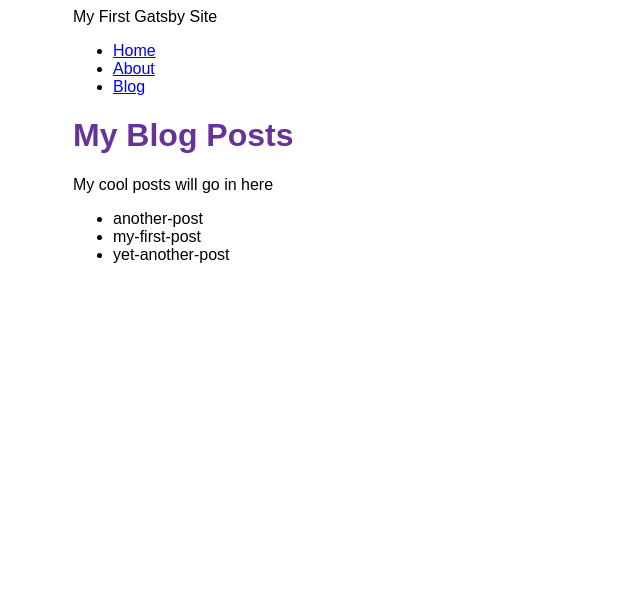
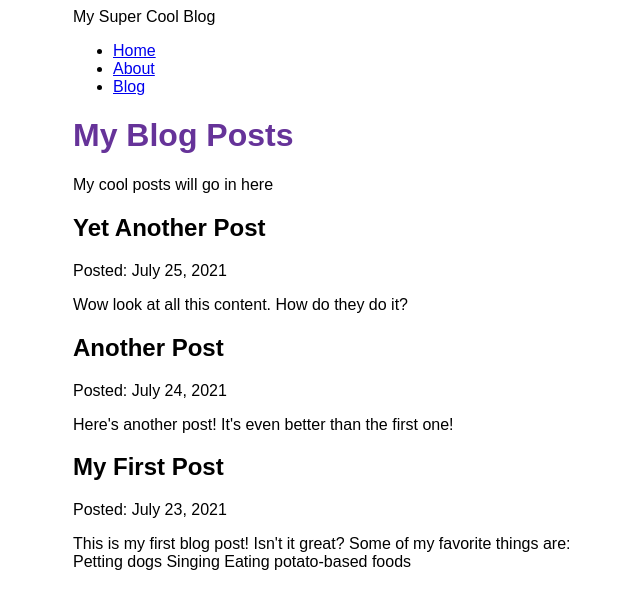
Before and after one commit to joaosilva-lp/gatsby-doc, a Gatsby site: page /blog in a window 1280 px wide. Shown: the whole page, without its empty margins (317-957 px from the left). Built offline with nearby package versions, Linux system fonts and the light colour scheme; Gatsby itself is replaced by a stand-in of ours.

Commit message:
Finished Gatsby Tutorial Part 5

```diff
--- a/blog/another-post.mdx
+++ b/blog/another-post.mdx
@@ -0,0 +1,7 @@
+---
+title: "Another Post"
+date: "2021-07-24"
+slug: "another-post"
+---
+
+Here's another post! It's even better than the first one!
--- a/blog/my-first-post.mdx
+++ b/blog/my-first-post.mdx
@@ -0,0 +1,13 @@
+---
+title: "My First Post"
+date: "2021-07-23"
+slug: "my-first-post"
+---
+
+This is my first blog post! Isn't it *great*?
+
+Some of my **favorite** things are:
+
+* Petting dogs
+* Singing
+* Eating potato-based foods
--- a/blog/yet-another-post.mdx
+++ b/blog/yet-another-post.mdx
@@ -0,0 +1,7 @@
+---
+title: "Yet Another Post"
+date: "2021-07-25"
+slug: "yet-another-post"
+---
+
+Wow look at all this content. How do they do it?
--- a/gatsby-config.js
+++ b/gatsby-config.js
@@ -3,17 +3,18 @@
  */
 module.exports = {
   siteMetadata: {
-    title: "My First Gatsby Site",
+    title: "My Super Cool Blog",
   },
   plugins: [
     "gatsby-plugin-image",
     "gatsby-plugin-sharp",
     {
-      resolve: "gatsby-source-filesystem",
+      resolve: `gatsby-source-filesystem`,
       options: {
-        name: 'blog',
-        path: `${__dirname}/blog`,
-      }
+        name: `blog`,
+        path: `${__dirname}/blog/`,
+      },
     },
+    "gatsby-plugin-mdx",
   ],
 };
--- a/src/pages/blog.js
+++ b/src/pages/blog.js
@@ -8,17 +8,15 @@ const BlogPage = ({data}) => {
     <Layout pageTitle="My Blog Posts">
       <p>My cool posts will go in here</p>
 
-      <ul>
-        {
-          data.allFile.nodes.map( node=>(
-            <li key={node.name}>
-              {node.name}
-            </li>
-          )
-
-          )
-        }
-      </ul>
+      {
+        data.allMdx.nodes.map((node) => (
+          <article key={node.id}>
+            <h2>{node.frontmatter.title}</h2>
+            <p>Posted: {node.frontmatter.date}</p>
+            <p>{node.excerpt}</p>
+          </article>
+        ))
+      }
     </Layout>
   )
 }
@@ -28,10 +26,15 @@ export const Head = () => <Seo title="My Blog Posts" />
 export default BlogPage
 
 export const query = graphql`
-  query MyQuery {
-    allFile {
+  query {
+    allMdx(sort: { frontmatter: { date: DESC }}) {
       nodes {
-        name
+        frontmatter {
+          date(formatString: "MMMM D, YYYY")
+          title
+        }
+        id
+        excerpt
       }
     }
   }
```
